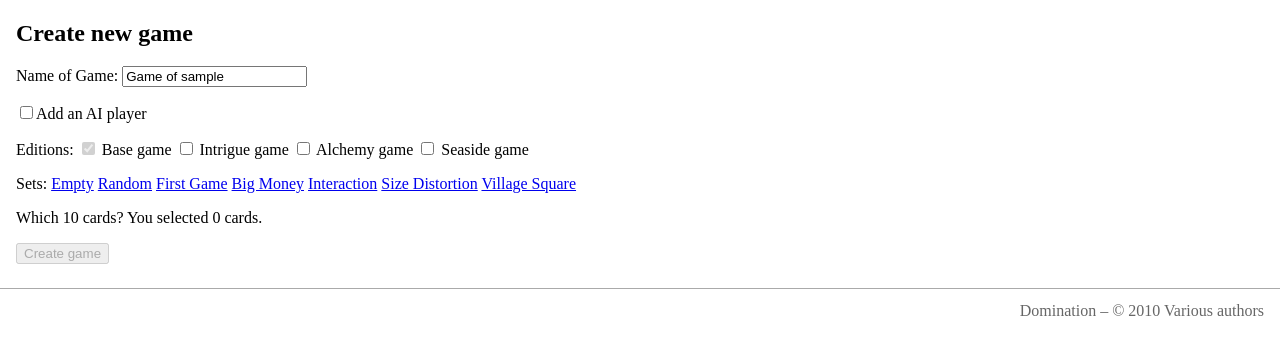
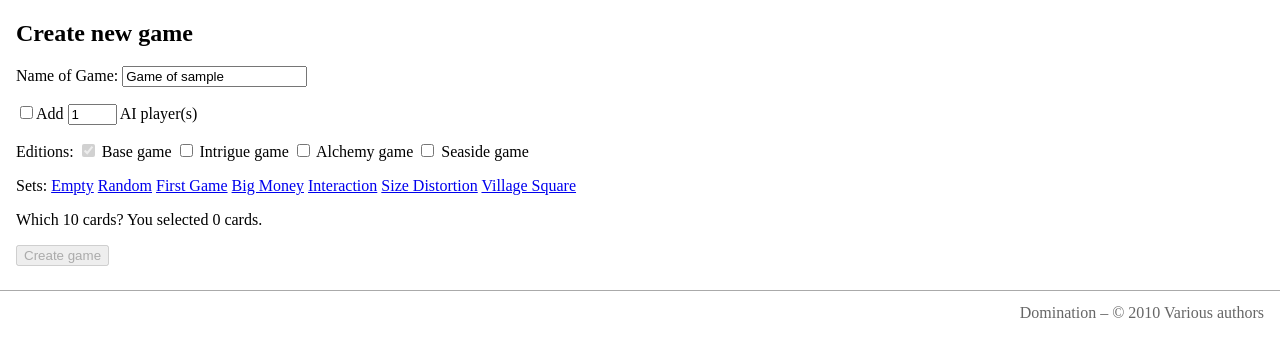
Before and after one commit to xoraxax/domination, a Flask app: page /create_game in a window 1280 px wide. Shown: the part 64-421 px from the top of the page. Run offline with Flask 2, Linux system fonts and the light colour scheme; the visitor is signed in with stand-in values (Sample User, id 1); parts of the project's set-up code (start-up, migrations or seed data) failed here and were passed over; some libraries are stand-ins or nearby versions.

Commit message:
Allow more than one AI, and give them nicer names.

```diff
--- a/domination/main.py
+++ b/domination/main.py
@@ -20,6 +20,7 @@ from domination.gameengine import DominationGame, CardTypeRegistry, Player,\
 from domination.tools import _
 from domination.gzip_middleware import GzipMiddleware
 
+AI_NAMES = ['Alan', 'Grace', 'Linus', 'Guido', 'Konrad', 'Donald']
 
 # init app object
 app.games = {}
@@ -141,8 +142,15 @@ def create_game(): # XXX check for at most 10 sets
         app.games[name] = GameRunner(game, player)
         get_store()["games"][game] = player
         if request.form.get("ai"):
-            player = AIPlayer("CPU0")
-            game.players.append(player)
+            names = AI_NAMES[:]
+            random.shuffle(names)
+            try:
+                n = min(len(names), int(request.form.get("numai", 1)))
+            except ValueError:
+                n = 1
+            for i in range(n):
+                player = AIPlayer(names[i])
+                game.players.append(player)
         return redirect(url_for('game', name=name))
     def transform_sets(sets):
         result = []
--- a/domination/templates/create_game.html
+++ b/domination/templates/create_game.html
@@ -70,7 +70,8 @@
   <h2>Create new game</h2>
   <form action="" method="post">
     <p>Name of Game: <input type="text" name="name" value="{{ name }}"></p>
-    <p><input type="checkbox" name="ai" value="yes">Add an AI player</p>
+    <p><input type="checkbox" name="ai" value="yes">Add
+      <input type="text" name="numai" value="1" maxlength="1" size="3"> AI player(s)</p>
     <p>Editions:
       {% for edition in editions %}
       <input type="checkbox" name="edition" value="{{ edition.key }}"
```
